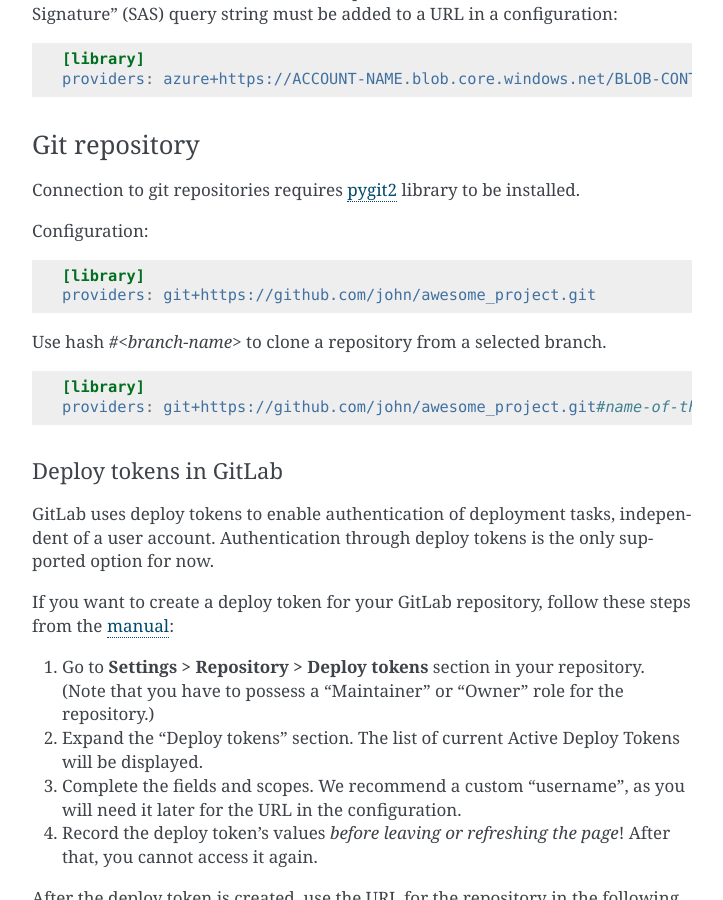
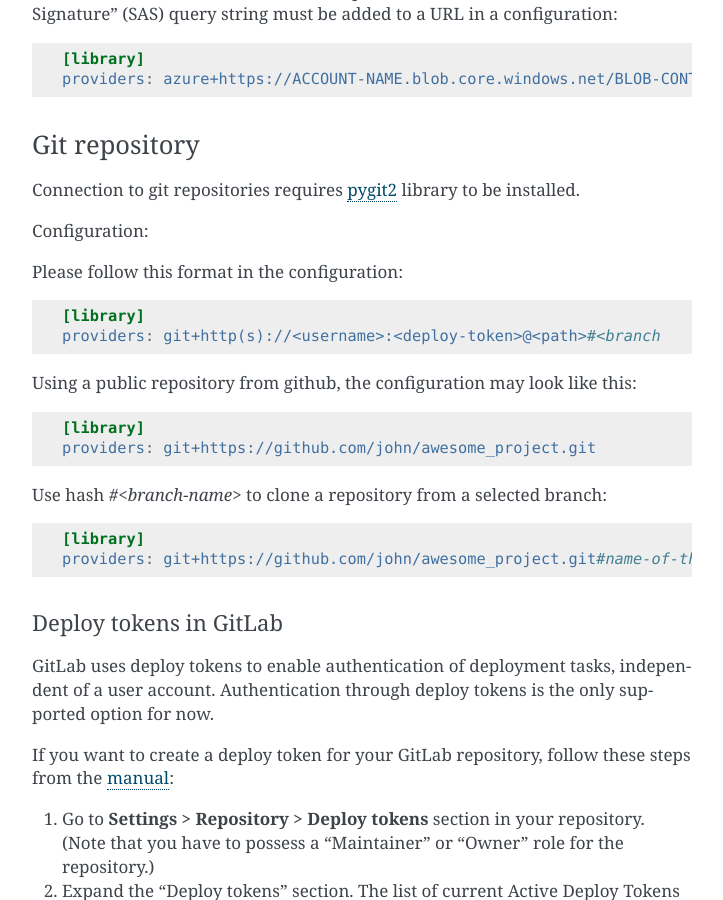
Before and after one commit to TeskaLabs/asab, a Sphinx documentation site: the page built from doc/asab/library.rst, in a window 1280 px wide and 900 px high, scrolled down 5307 px. Shown: the whole window, without its empty margins (388-1111 px from the left). Built offline with Sphinx 7.4.7, drawn with Linux system fonts in a browser that asks for light colours.

Commit message:
adding general format

```diff
--- a/doc/asab/library.rst
+++ b/doc/asab/library.rst
@@ -296,13 +296,23 @@ Connection to git repositories requires `pygit2 <https://www.pygit2.org/>`_ libr
 
 Configuration:
 
+Please follow this format in the configuration:
+
+.. code:: ini
+
+	[library]
+	providers: git+http(s)://<username>:<deploy-token>@<path>#<branch
+
+
+Using a public repository from github, the configuration may look like this:
+
 .. code:: ini
 
 	[library]
 	providers: git+https://github.com/john/awesome_project.git
 
 
-Use hash `#<branch-name>` to clone a repository from a selected branch.
+Use hash `#<branch-name>` to clone a repository from a selected branch:
 
 .. code:: ini
 
```
